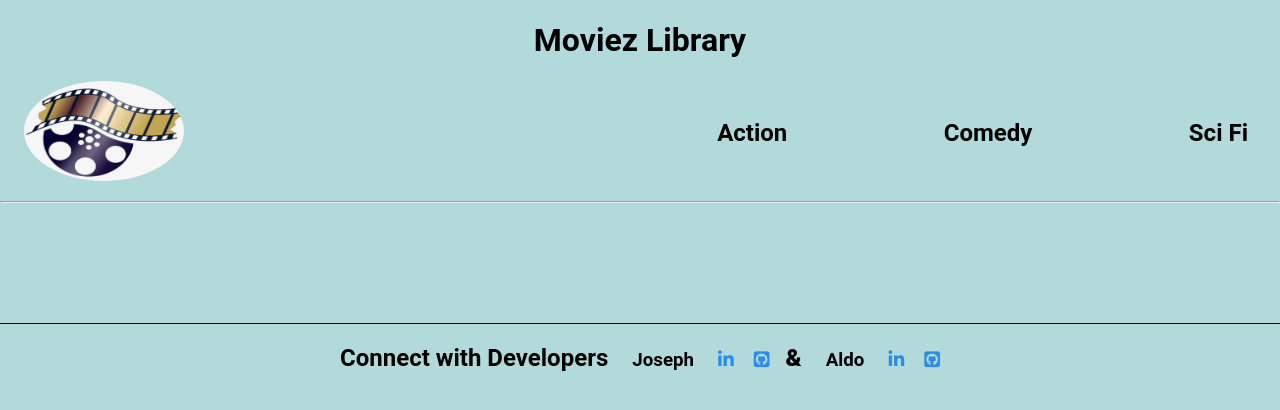
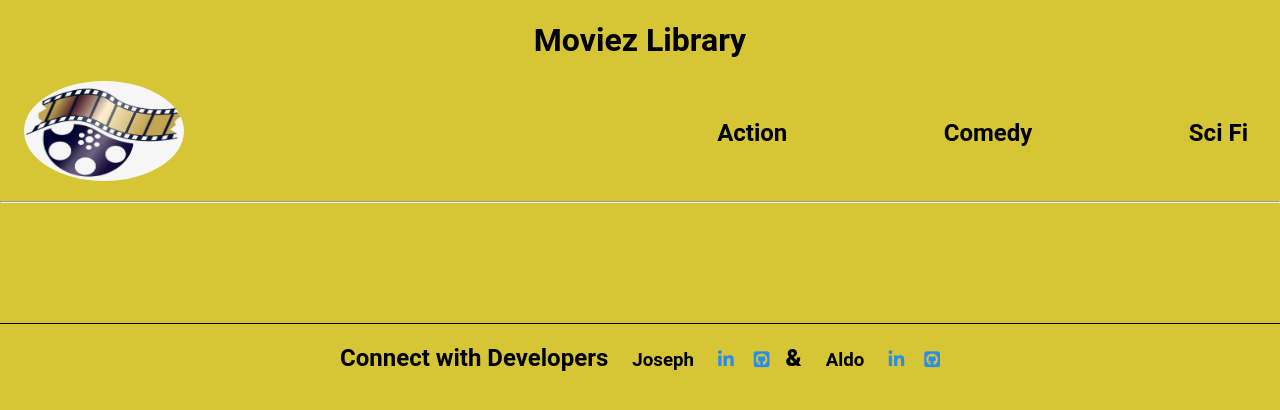
Before and after one commit to ONJoseph/JavaScriptCapstone, a website built with webpack: page src/index.html in a window 1280 px wide. Built offline with nearby package versions, Linux system fonts and the light colour scheme; no server answers; a web font is replaced by a local one.

Commit message:
add final styling to style.css

```diff
--- a/src/style.css
+++ b/src/style.css
@@ -7,7 +7,7 @@ body {
   margin: 0;
   padding: 0;
   font-family: 'Roboto', sans-serif;
-  background-color: #b3dadb;
+  background-color: #d6c636;
 }
 
 .header {
```
Also changed, not shown: dist/main.js.
